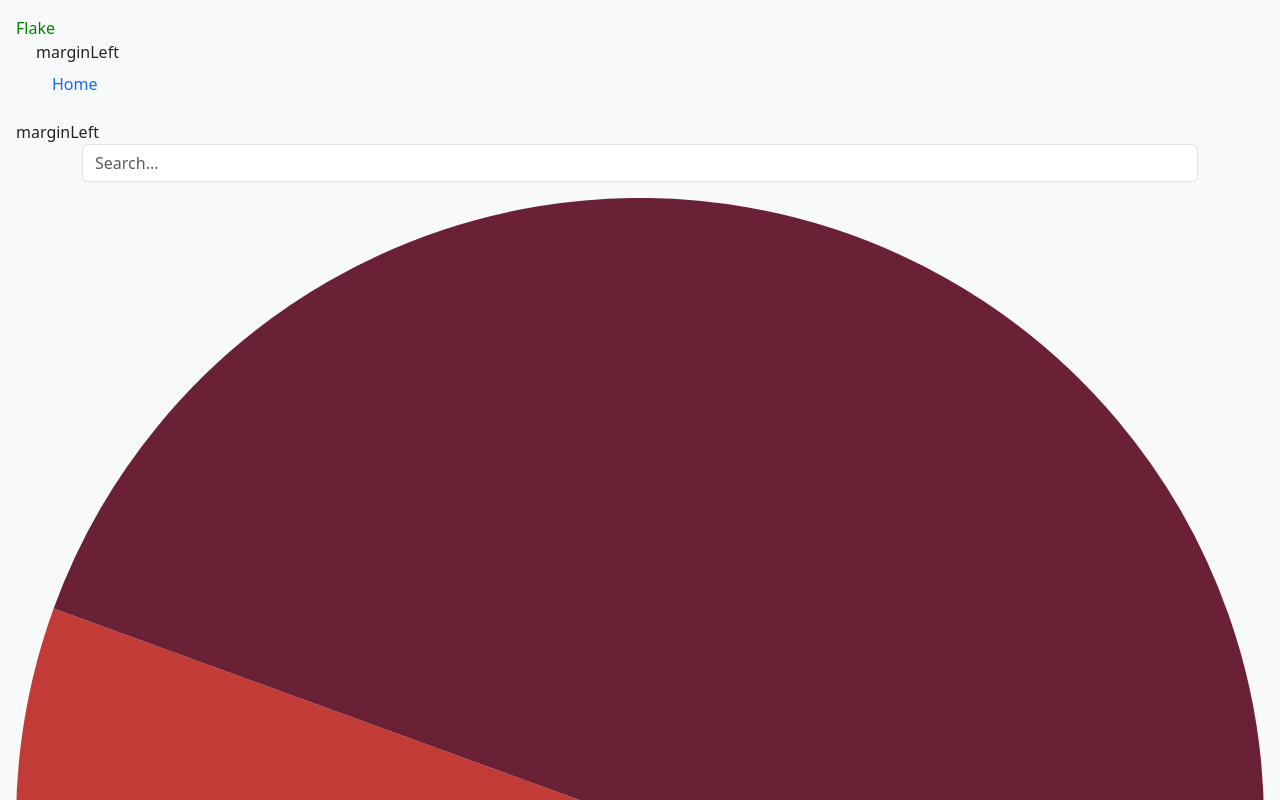
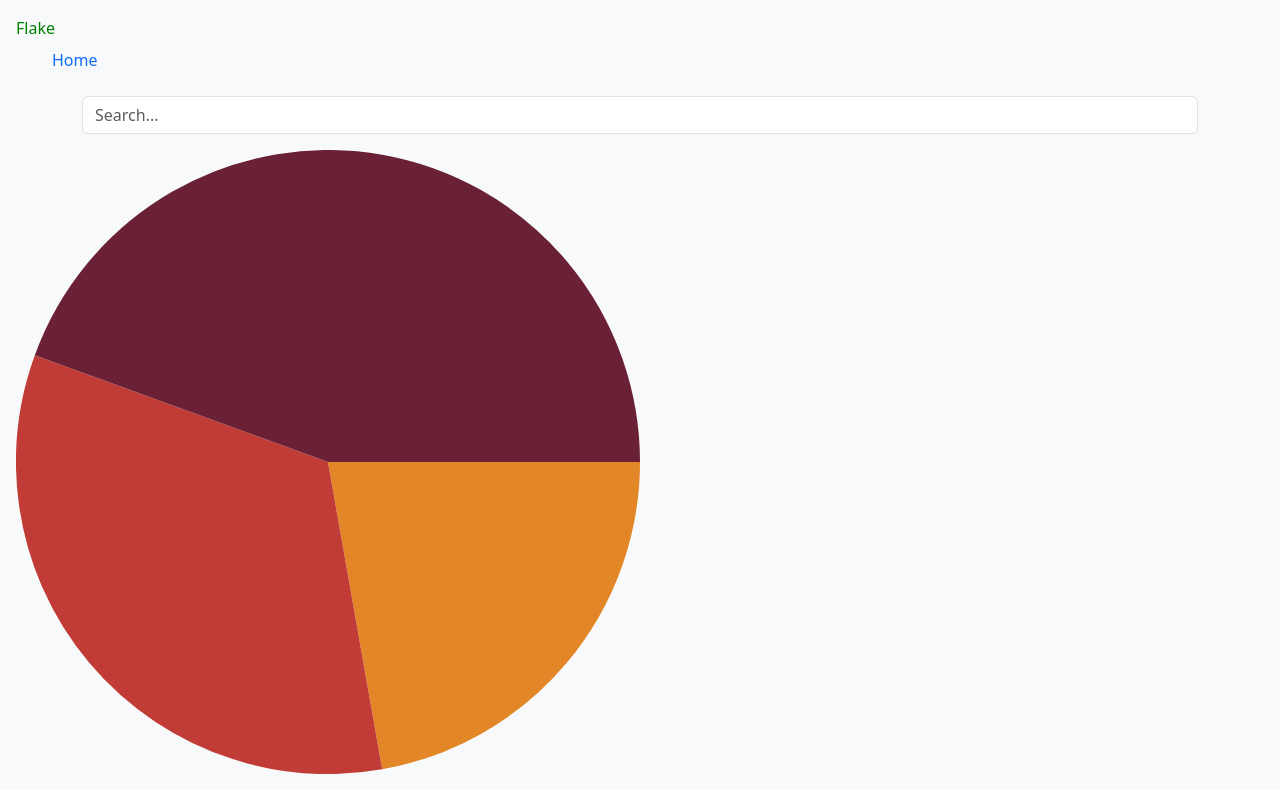
Before and after one commit to mingyao1/flakes, a React (Create React App) app in the folder frontend/: page / in a window 1280 px wide. Shown: the top 800 px of the page. Built offline with nearby package versions, Linux system fonts and the light colour scheme.

Commit message:
Update Home.js

```diff
--- a/frontend/src/Home.js
+++ b/frontend/src/Home.js
@@ -11,7 +11,6 @@ const Home = () => {
             <nav className="nav" style={{ marginLeft: 'auto' }}>
                 <ul style={{ display: 'flex', listStyleType: 'none', padding: 0 }}>
                     <li style={{ marginLeft: '20px' }}>
-                        marginLeft
                         <Link to='/' className="nav-link">Home</Link>
                     </li>
                     <li>
@@ -20,11 +19,10 @@ const Home = () => {
             </nav>
         </header>
 
-
         <main>
-            marginLeft
             <Search />
             <PieChart
+                style={{ width: '50%' }}
                 data={[
                     { title: 'One', value: 10, color: '#E38627' },
                     { title: 'Two', value: 15, color: '#C13C37' },
```
